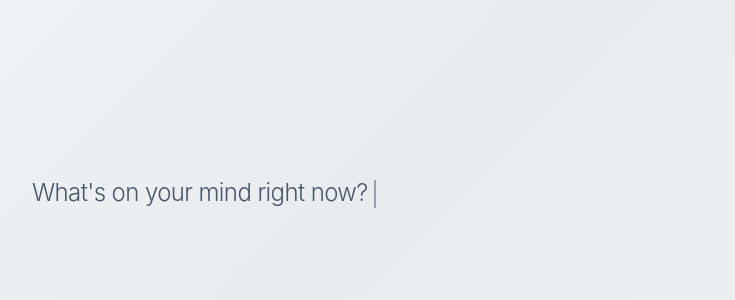
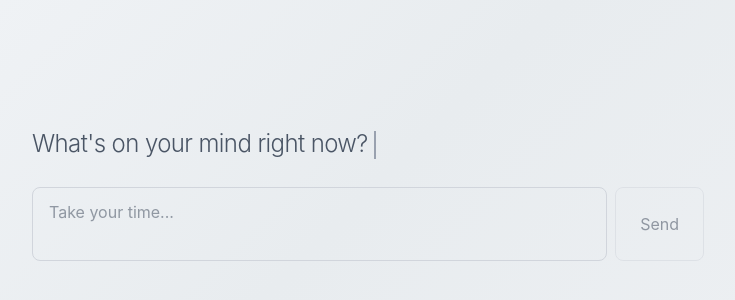
Before and after one commit to socraticbot/socratic-bot, a Next.js app in the folder jsprojs/webapp/: page / in a window 1280 px wide. Shown: the part 208-508 px from the top of the page, without its empty margins (272-1007 px from the left). Built offline with nearby package versions, Linux system fonts and the light colour scheme.

Commit message:
Integrate Mistral chat into main UI with improved error handling

```diff
--- a/jsprojs/webapp/app/api/chat/test/route.ts
+++ b/jsprojs/webapp/app/api/chat/test/route.ts
@@ -27,8 +27,18 @@ export async function POST(request: NextRequest) {
     });
   } catch (error) {
     console.error('Error generating text:', error);
+    const errorMessage = error instanceof Error ? error.message : 'Unknown error';
+
+    // Check for common errors
+    if (errorMessage.includes('API key') || errorMessage.includes('authentication')) {
+      return NextResponse.json(
+        { error: 'API key not configured. Please set VERCEL_AI_GATEWAY_API_KEY in .env.local', details: errorMessage },
+        { status: 401 }
+      );
+    }
+
     return NextResponse.json(
-      { error: 'Failed to generate text', details: error instanceof Error ? error.message : 'Unknown error' },
+      { error: 'Failed to generate text', details: errorMessage },
       { status: 500 }
     );
   }
--- a/jsprojs/webapp/app/page.tsx
+++ b/jsprojs/webapp/app/page.tsx
@@ -1,10 +1,22 @@
 'use client';
 
-import { useState, useEffect } from 'react';
+import { useState, useEffect, useRef } from 'react';
+
+interface Message {
+  id: string;
+  role: 'user' | 'tutor';
+  content: string;
+  timestamp: Date;
+}
 
 export default function Home() {
   const [showQuestion, setShowQuestion] = useState(false);
   const [cursorVisible, setCursorVisible] = useState(true);
+  const [messages, setMessages] = useState<Message[]>([]);
+  const [input, setInput] = useState('');
+  const [isListening, setIsListening] = useState(false);
+  const [error, setError] = useState<string | null>(null);
+  const messagesEndRef = useRef<HTMLDivElement>(null);
 
   useEffect(() => {
     // Show question after a pause (2 seconds) - unhurried
@@ -24,10 +36,69 @@ export default function Home() {
     return () => clearInterval(interval);
   }, []);
 
+  useEffect(() => {
+    messagesEndRef.current?.scrollIntoView({ behavior: 'smooth' });
+  }, [messages]);
+
+  const handleSend = async (e: React.FormEvent) => {
+    e.preventDefault();
+    if (!input.trim() || isListening) return;
+
+    const userMessage: Message = {
+      id: Date.now().toString(),
+      role: 'user',
+      content: input,
+      timestamp: new Date(),
+    };
+
+    setMessages((prev) => [...prev, userMessage]);
+    setInput('');
+    setIsListening(true);
+    setError(null);
+
+    try {
+      const res = await fetch('/api/chat/test', {
+        method: 'POST',
+        headers: {
+          'Content-Type': 'application/json',
+        },
+        body: JSON.stringify({ prompt: input }),
+      });
+
+      if (!res.ok) {
+        const errorData = await res.json();
+        throw new Error(errorData.error || 'Failed to generate response');
+      }
+
+      const data = await res.json();
+
+      const tutorMessage: Message = {
+        id: (Date.now() + 1).toString(),
+        role: 'tutor',
+        content: data.text,
+        timestamp: new Date(),
+      };
+
+      setMessages((prev) => [...prev, tutorMessage]);
+    } catch (err) {
+      setError(err instanceof Error ? err.message : 'An unknown error occurred');
+    } finally {
+      setIsListening(false);
+    }
+  };
+
+  const handleKeyPress = (e: React.KeyboardEvent) => {
+    if (e.key === 'Enter' && !e.shiftKey) {
+      e.preventDefault();
+      handleSend(e);
+    }
+  };
+
   return (
     <div className="min-h-screen flex items-center justify-center p-8">
-      <div className="w-full max-w-2xl">
-        {showQuestion ? (
+      <div className="w-full max-w-2xl space-y-6">
+        {/* Initial Question */}
+        {messages.length === 0 && showQuestion && (
           <div className="fade-in">
             <p className="text-2xl text-gray-600 leading-relaxed font-light tracking-tight">
               What&apos;s on your mind right now?
@@ -38,8 +109,74 @@ export default function Home() {
               />
             </p>
           </div>
-        ) : (
-          <div className="h-8" />
+        )}
+
+        {/* Messages */}
+        {messages.length > 0 && (
+          <div className="space-y-6 fade-in">
+            {messages.map((message) => (
+              <div
+                key={message.id}
+                className={`${
+                  message.role === 'user' ? 'text-right' : 'text-left'
+                }`}
+              >
+                <div
+                  className={`inline-block max-w-[80%] ${
+                    message.role === 'user'
+                      ? 'text-gray-700'
+                      : 'text-gray-600'
+                  }`}
+                >
+                  <p className="text-base leading-relaxed">{message.content}</p>
+                </div>
+              </div>
+            ))}
+            <div ref={messagesEndRef} />
+          </div>
+        )}
+
+        {/* Listening Indicator */}
+        {isListening && (
+          <div className="flex items-center gap-2 text-gray-400 fade-in">
+            <div className="flex gap-1">
+              <div className="w-1 h-1 bg-gray-400 rounded-full animate-pulse" />
+              <div className="w-1 h-1 bg-gray-400 rounded-full animate-pulse" style={{ animationDelay: '0.2s' }} />
+              <div className="w-1 h-1 bg-gray-400 rounded-full animate-pulse" style={{ animationDelay: '0.4s' }} />
+            </div>
+            <span className="text-sm">Listening</span>
+          </div>
+        )}
+
+        {/* Error Message */}
+        {error && (
+          <div className="p-4 bg-red-50 border border-red-200 rounded-lg fade-in">
+            <p className="text-sm text-red-700">{error}</p>
+          </div>
+        )}
+
+        {/* Input Form */}
+        {(showQuestion || messages.length > 0) && (
+          <form onSubmit={handleSend} className="fade-in">
+            <div className="flex gap-2">
+              <textarea
+                value={input}
+                onChange={(e) => setInput(e.target.value)}
+                onKeyPress={handleKeyPress}
+                placeholder="Take your time..."
+                className="flex-1 px-4 py-3 text-base text-gray-700 border border-gray-300 rounded-lg focus:outline-none focus:border-gray-400 resize-none"
+                rows={2}
+                disabled={isListening}
+              />
+              <button
+                type="submit"
+                disabled={!input.trim() || isListening}
+                className="px-6 py-3 text-base text-gray-700 border border-gray-300 rounded-lg hover:bg-gray-50 transition-colors duration-300 disabled:opacity-50 disabled:cursor-not-allowed"
+              >
+                Send
+              </button>
+            </div>
+          </form>
         )}
       </div>
     </div>
```
